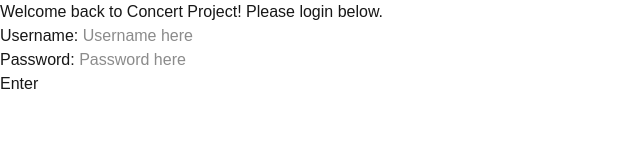
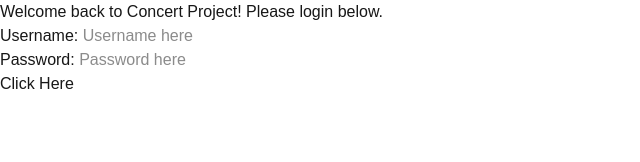
Before and after one commit to MickNate/concert_project, a Next.js app: page /login in a window 1280 px wide. Shown: the top 162 px of the page, without its empty margins (0-640 px from the left). Built offline with nearby package versions, Linux system fonts and the light colour scheme.

Commit message:
added textboxs and labels to login page

```diff
--- a/app/login/page.tsx
+++ b/app/login/page.tsx
@@ -6,7 +6,7 @@
             <input type="text" id="usernameInput" placeholder="Username here"/><br/>
             <label id="passwordInput">Password: </label>
             <input type="text" id="passwordInput" placeholder="Password here"/><br/>
-            <button>Enter</button><br/>
+            <button>Click Here</button><br/>
         </p>
     );
 }
```
